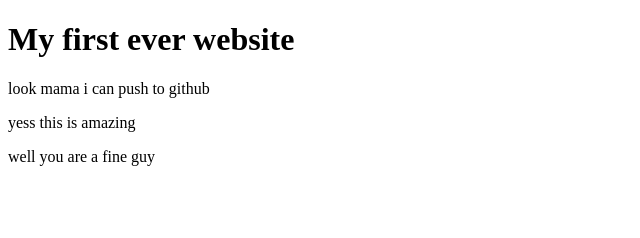
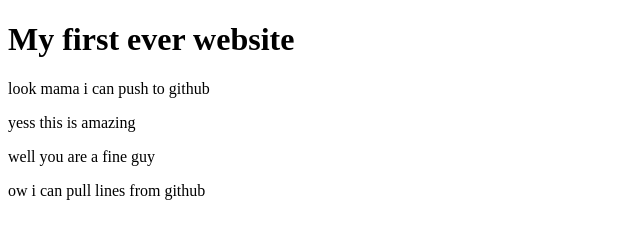
Before and after one commit to Shakhawat-Ullah/my-first-website, a plain HTML site: page index.html in a window 1280 px wide. Shown: the whole page, without its empty margins (0-640 px from the left). Drawn offline with Linux system fonts and the light colour scheme.

Commit message:
Update index.html

```diff
--- a/index.html
+++ b/index.html
@@ -9,6 +9,7 @@
     <p> look mama i can push to github</p>
     <P> yess this is amazing</P>
     <P> well you are a fine guy</P>
+    <p> ow i can pull lines from github </p>
 
 </body>
 </html>
```
